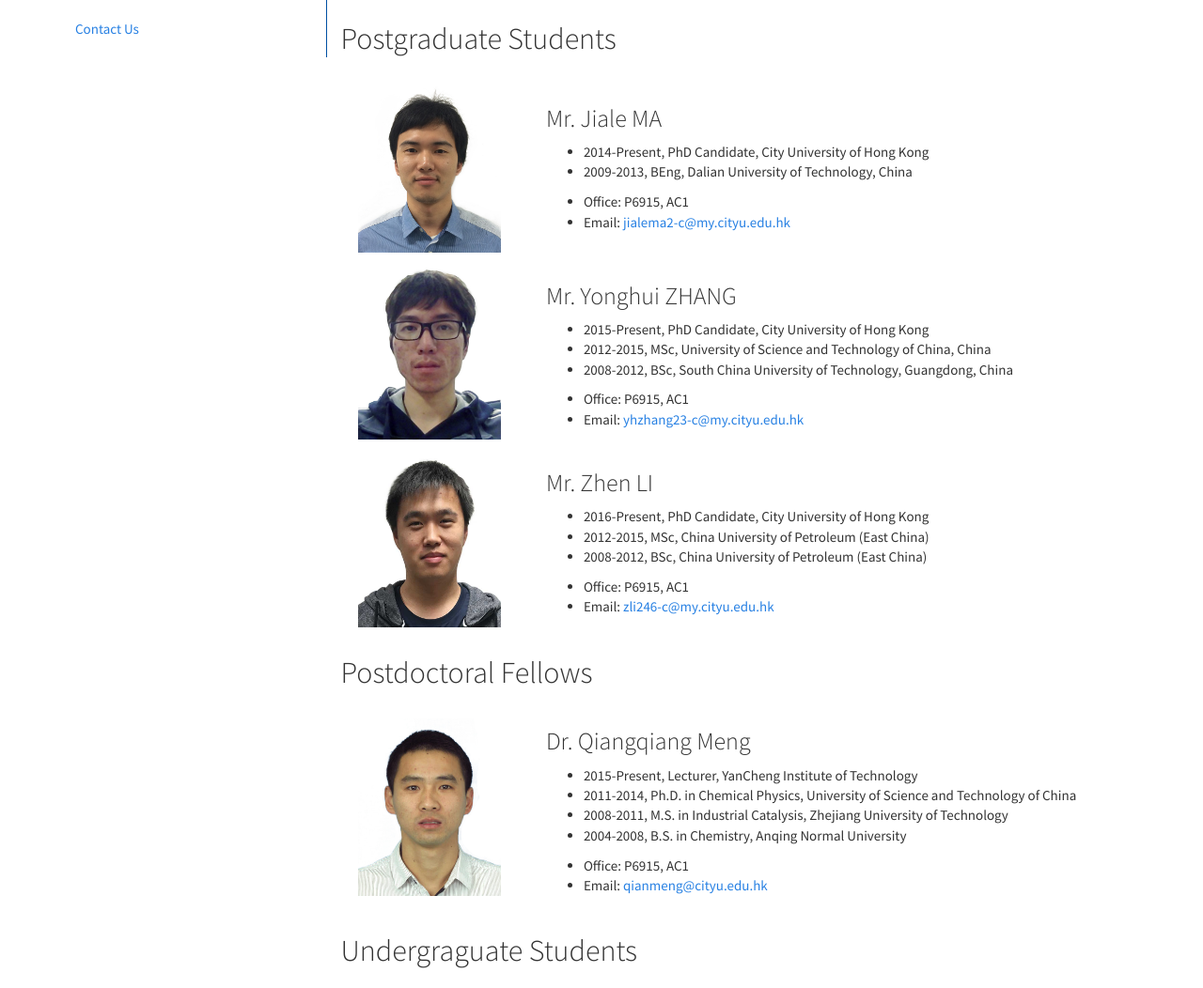
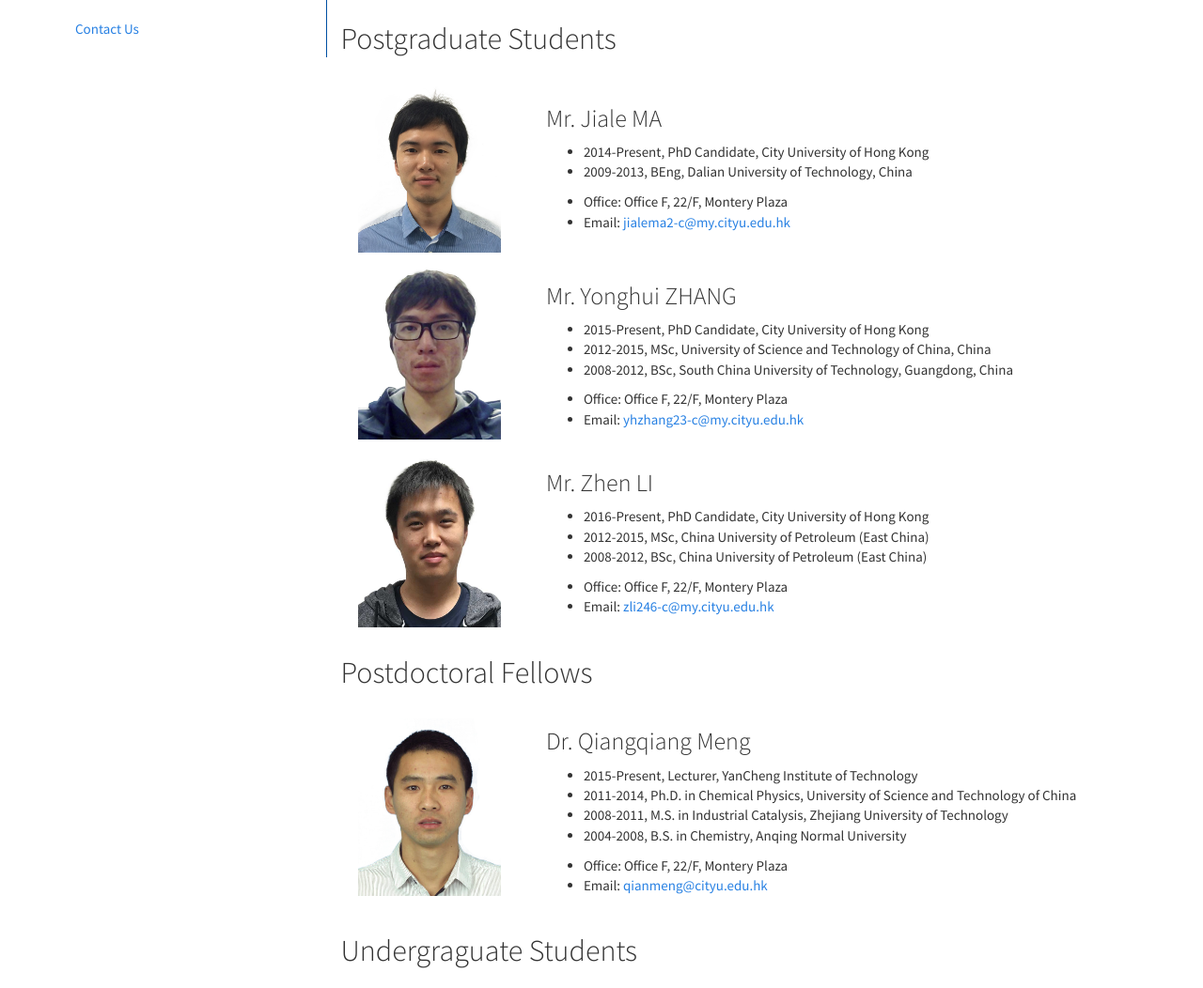
Before and after one commit to computational-physics/combo-website, a PHP site: page /members/index.php in a window 1280 px wide. Shown: the part 735-1787 px from the top of the page at 94% size. Run offline with PHP 8.4, Linux system fonts and the light colour scheme.

Commit message:
member update

```diff
--- a/main/members/index.php
+++ b/main/members/index.php
@@ -88,7 +88,7 @@
 										<li>2009-2013, BEng, Dalian University of Technology, China</li>
 									</ul>
 									<ul>
-										<li>Office: P6915, AC1</li>
+										<li>Office: Office F, 22/F, Montery Plaza</li>
 										<li>Email: <a href="mailto:jialema2-c@my.cityu.edu.hk">jialema2-c@my.cityu.edu.hk</a></li>
 									</ul>
 								</div>
@@ -108,7 +108,7 @@
 										<li>2008-2012, BSc, South China University of Technology, Guangdong, China</li>
 									</ul>
 									<ul>
-										<li>Office: P6915, AC1</li>
+										<li>Office: Office F, 22/F, Montery Plaza</li>
 										<li>Email: <a href="mailto:yhzhang23-c@my.cityu.edu.hk">yhzhang23-c@my.cityu.edu.hk</a></li>
 									</ul>
 								</div>
@@ -127,7 +127,7 @@
                                         <li>2008-2012, BSc, China University of Petroleum (East China)</li>
                                     </ul>
                                     <ul>
-                                        <li>Office: P6915, AC1</li>
+                                        <li>Office: Office F, 22/F, Montery Plaza</li>
                                         <li>Email: <a href="mailto:zli246-c@my.cityu.edu.hk">zli246-c@my.cityu.edu.hk</a></li>
                                     </ul>
                                 </div>
@@ -153,7 +153,7 @@
                                         <li>2004-2008, B.S. in Chemistry, Anqing Normal University</li>
                                     </ul>
                                     <ul>
-                                        <li>Office: P6915, AC1</li>
+                                        <li>Office: Office F, 22/F, Montery Plaza</li>
                                         <li>Email: <a href="mailto:qianmeng@cityu.edu.hk">qianmeng@cityu.edu.hk</a></li>
                                     </ul>
                                 </div>
@@ -225,7 +225,7 @@
 										<li>2009-2013, BSc, City University of Hong Kong</li>
 									</ul><!--
 									<ul>
-										<li>Office: P6915, AC1</li>
+										<li>Office: Office F, 22/F, Montery Plaza</li>
 										<li>Email: <a href="mailto:cchan2242-c@my.cityu.edu.hk">cchan2242-c@my.cityu.edu.hk</a></li>
 									</ul>-->
 								</div>
@@ -245,7 +245,7 @@
                                     </ul>
                                     <ul>
                                         <li>Website: <a href="https://xinhong.me">xinhong.me</a></li>
-                                        <!--<li>Office: P6915, AC1</li>
+                                        <!--<li>Office: Office F, 22/F, Montery Plaza</li>
                                         <li>Email: <a href="mailto:i@xinhong.me">i@xinhong.me</a></li>-->
                                     </ul>
                                 </div>
@@ -281,7 +281,7 @@
 										<li>2007-2014, BSc & MSc, Beijing Normal University, Beijing, China</li>
 									</ul>
 									<!--<ul>
-										<li>Office: P6915, AC1</li>
+										<li>Office: Office F, 22/F, Montery Plaza</li>
 										<li>Email: <a href="mailto:yufenglu3-c@my.cityu.edu.hk">yufenglu3-c@my.cityu.edu.hk</a></li>
 									</ul>-->
 								</div>
```
